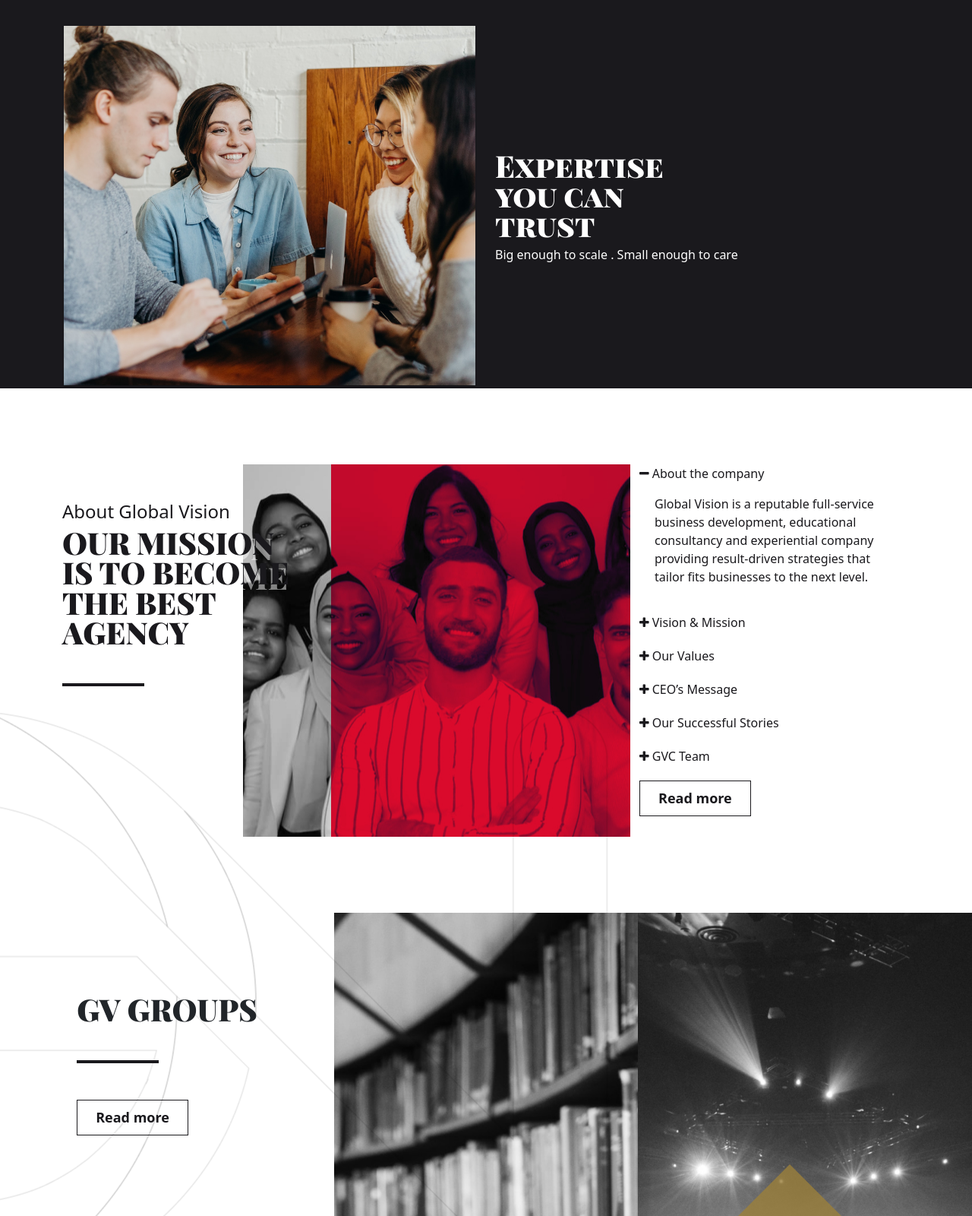
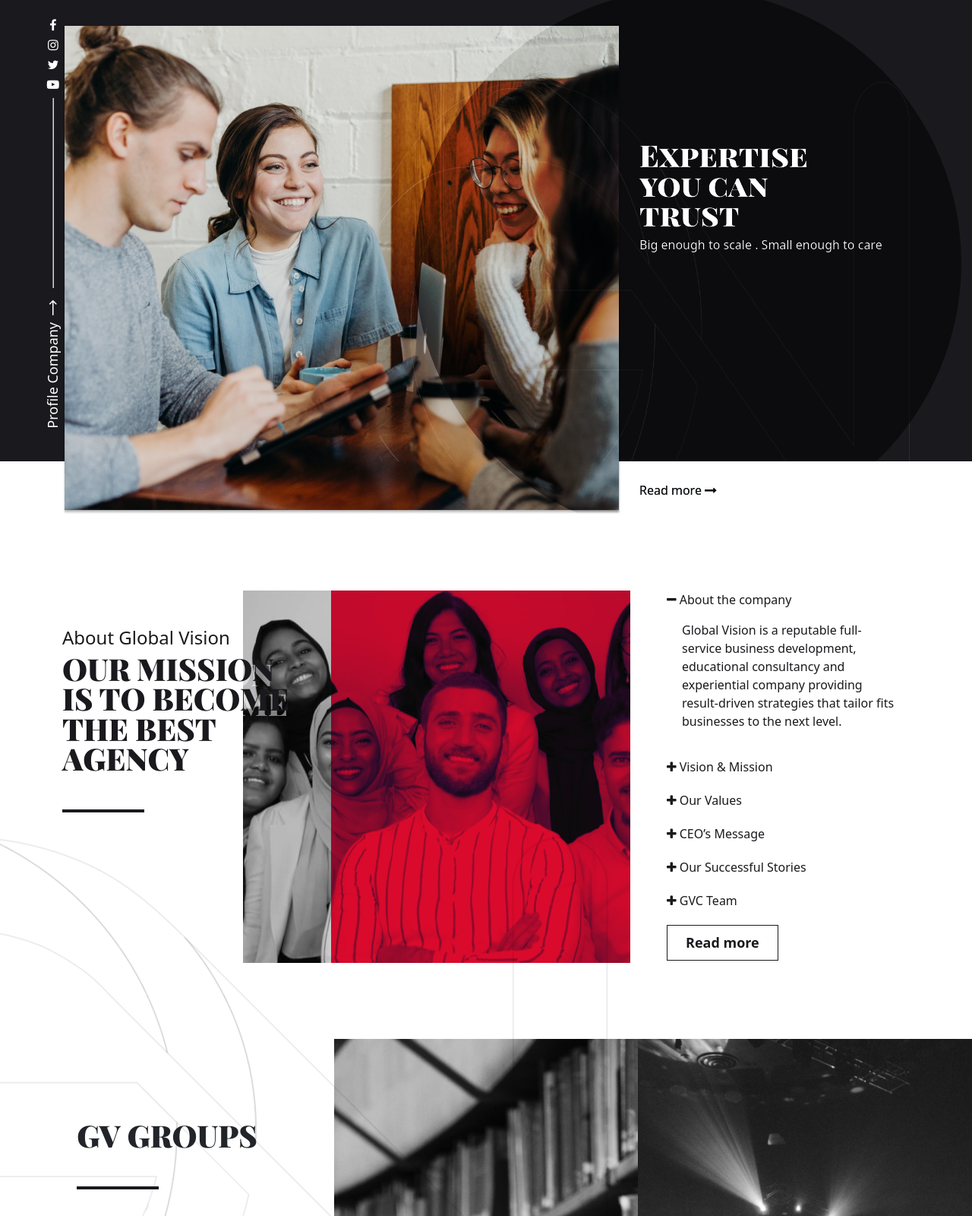
Before and after one commit to Mouldi-souissi/gv-landing, a plain HTML site: page index.html in a window 1280 px wide. Shown: the part 120-1720 px from the top of the page at 76% size. Drawn offline with nearby package versions, Linux system fonts and the light colour scheme.

Commit message:
social media

```diff
--- a/index.html
+++ b/index.html
@@ -46,15 +46,15 @@
         ></i>
       </div>
       <div class="container hero mt-5">
-        <div class="row">
-          <div class="col-lg-6">
+        <div class="row hero-inner">
+          <div class="col-lg-8">
             <img
               alt="hero"
               src="./assets/hero.png"
               class="hero-img img-fluid"
             />
           </div>
-          <div class="col-lg-6 align-self-center hero-text">
+          <div class="col-lg-4 hero-text">
             <div class="section-title font-light mb-2">
               Expertise<br />
               you can<br />
@@ -63,10 +63,27 @@
             <div class="sub-title font-light">
               Big enough to scale . Small enough to care
             </div>
+            <div class="sphere"></div>
+            <div class="btn-hero d-flex align-items-center" type="button">
+              Read more
+              <i
+                class="fa fa-long-arrow-right fa-1x ms-1"
+                aria-hidden="true"
+              ></i>
+            </div>
           </div>
+          <img alt="logo" src="./assets/logo-deco.png" class="hero-logo" />
         </div>
       </div>
-      <!-- <img alt="logo" src="./assets/logo-deco.png" class="logo-deco" /> -->
+      <div class="social-media d-none d-xl-flex">
+        <i class="fa fa-facebook icon"></i>
+        <i class="fa fa-instagram icon"></i>
+        <i class="fa fa-twitter icon"></i>
+        <i class="fa fa-youtube-play icon"></i>
+        <img src="./assets/line.png" alt="line" height="250px" />
+        <img src="./assets/arrow.png" alt="arrow" class="mt-3" />
+        <div class="social-media-title">Profile Company</div>
+      </div>
     </header>
 
     <section class="about-us">
@@ -82,7 +99,7 @@
             </div>
             <hr class="line my-5" />
           </div>
-          <div class="col-lg-4 right h-100">
+          <div class="col-lg-4 right h-100 ps-5">
             <div class="accordion" id="accordionExample">
               <div class="accordion-item">
                 <div
--- a/styles.css
+++ b/styles.css
@@ -72,6 +72,7 @@ body {
 .header {
   background: #1a191d;
   width: 100%;
+  position: relative;
 }
 
 .nav {
@@ -110,7 +111,65 @@ body {
 }
 .hero-text {
   position: relative;
-  height: 100%;
+  display: flex;
+  flex-direction: column;
+  padding-top: 150px;
+  margin-bottom: -50px;
+}
+
+.hero-img {
+  margin-bottom: -70px;
+}
+.sphere {
+  position: absolute;
+  top: 50%;
+  left: 20%;
+  transform: translate(-50%, -50%);
+  background: rgba(0, 0, 0, 0.56);
+  mix-blend-mode: overlay;
+  height: 90vmin;
+  width: 90vmin;
+  border-radius: 50%;
+  z-index: 1;
+}
+.hero-inner {
+  position: relative;
+}
+.hero-logo {
+  position: absolute;
+  /* height: 100%;
+  width: 50%; */
+  bottom: 0;
+  right: 0;
+  width: 722px !important;
+  height: 500px !important;
+}
+.btn-hero {
+  margin-top: auto;
+}
+
+.header .social-media {
+  position: absolute;
+  top: 20%;
+  left: 0;
+  display: flex;
+  flex-direction: column;
+  align-items: center;
+  justify-content: center;
+}
+.header .social-media .icon {
+  color: var(--font-primary-color);
+  margin-bottom: 10px;
+  cursor: pointer;
+}
+
+.header .social-media-title {
+  font-weight: 500;
+  font-size: 18px;
+  line-height: 98.3%;
+  color: var(--font-primary-color);
+  transform: rotate(-90deg);
+  margin-top: 70px;
 }
 
 /* ************ header end *************** */
@@ -130,7 +189,7 @@ body {
   }
 }
 .about-us {
-  padding-top: 100px;
+  padding-top: 170px;
   padding-bottom: 100px;
   overflow: hidden;
 }
@@ -152,7 +211,6 @@ body {
 .about-us .left-part .section-title {
   text-shadow: -2px 7px 0px rgba(255, 255, 255, 0.5);
 }
-
 .accordion-item {
   border: none !important;
   background: transparent !important;
@@ -210,12 +268,12 @@ body {
   }
   .triangle {
     position: absolute;
-    top: -69px;
+    top: -50px;
     left: 50%;
     transform: translate(-50%, 0);
     width: 0;
     height: 0;
-    border-width: 0 69px 69px 69px;
+    border-width: 0 50px 50px 50px;
     border-style: solid;
   }
   .triangle-blue-box {
@@ -296,12 +354,12 @@ body {
   .triangle-blue-box {
     position: absolute;
     top: 50%;
-    left: -69px;
+    left: -50px;
     transform: rotate(-90deg) translate(-50%, 0);
     transform-origin: top left;
     width: 0;
     height: 0;
-    border-width: 0 69px 69px 69px;
+    border-width: 0 50px 50px 50px;
     border-color: transparent transparent rgba(28, 181, 224, 0.8) transparent;
     border-style: solid;
   }
@@ -312,12 +370,12 @@ body {
   }
   .triangle-brown-box {
     position: absolute;
-    top: -69px;
+    top: -50px;
     left: 50%;
     transform: translate(-50%, 0);
     width: 0;
     height: 0;
-    border-width: 0 69px 69px 69px;
+    border-width: 0 50px 50px 50px;
     border-color: transparent transparent rgba(155, 128, 59, 0.8) transparent;
     border-style: solid;
   }
@@ -329,12 +387,12 @@ body {
   .triangle-orange-box {
     position: absolute;
     top: 50%;
-    right: -69px;
+    right: -50px;
     transform: rotate(90deg) translate(-50%, 0);
     transform-origin: 50% bottom;
     width: 0;
     height: 0;
-    border-width: 0 69px 69px 69px;
+    border-width: 0 50px 50px 50px;
     border-color: transparent transparent rgba(241, 88, 34, 0.8) transparent;
     border-style: solid;
   }
@@ -345,12 +403,12 @@ body {
   }
   .triangle-green-box {
     position: absolute;
-    bottom: -69px;
+    bottom: -50px;
     left: 50%;
     transform: translate(-50%, 0) rotate(180deg);
     width: 0;
     height: 0;
-    border-width: 0 69px 69px 69px;
+    border-width: 0 50px 50px 50px;
     border-color: transparent transparent rgba(154, 192, 41, 0.8) transparent;
     border-style: solid;
   }
@@ -361,12 +419,12 @@ body {
   }
   .triangle-light-blue {
     position: absolute;
-    top: -69px;
+    top: -50px;
     left: 50%;
     transform: translate(-50%, 0);
     width: 0;
     height: 0;
-    border-width: 0 69px 69px 69px;
+    border-width: 0 50px 50px 50px;
     border-color: transparent transparent rgba(63, 179, 165, 0.8) transparent;
     border-style: solid;
   }
@@ -378,12 +436,12 @@ body {
   .triangle-dark-blue {
     position: absolute;
     top: 50%;
-    left: -69px;
+    left: -50px;
     transform: rotate(-90deg) translate(-50%, 0);
     transform-origin: top left;
     width: 0;
     height: 0;
-    border-width: 0 69px 69px 69px;
+    border-width: 0 50px 50px 50px;
     border-color: transparent transparent rgba(0, 43, 194, 0.8) transparent;
     border-style: solid;
   }
@@ -394,12 +452,12 @@ body {
   }
   .triangle-red-box {
     position: absolute;
-    bottom: -69px;
+    bottom: -50px;
     left: 50%;
     transform: translate(-50%, 0) rotate(180deg);
     width: 0;
     height: 0;
-    border-width: 0 69px 69px 69px;
+    border-width: 0 50px 50px 50px;
     border-color: transparent transparent rgba(194, 0, 0, 0.8) transparent;
     border-style: solid;
   }
@@ -620,23 +678,23 @@ body {
   }
   .triangle1 {
     position: absolute;
-    top: -69px;
+    top: -50px;
     left: 50%;
     transform: translate(-50%, 0);
     width: 0;
     height: 0;
-    border-width: 0 69px 69px 69px;
+    border-width: 0 50px 50px 50px;
     border-color: transparent transparent rgba(122, 195, 119, 0.8) transparent;
     border-style: solid;
   }
   .triangle2 {
     position: absolute;
-    top: -69px;
+    top: -50px;
     left: 50%;
     transform: translate(-50%, 0);
     width: 0;
     height: 0;
-    border-width: 0 69px 69px 69px;
+    border-width: 0 50px 50px 50px;
     border-color: transparent transparent rgba(0, 102, 255, 0.8) transparent;
     border-style: solid;
   }
@@ -670,24 +728,24 @@ body {
   }
   .triangle1 {
     position: absolute;
-    bottom: -69px;
+    bottom: -50px;
     left: 50%;
     transform: translate(-50%, 0) rotate(180deg);
     width: 0;
     height: 0;
-    border-width: 0 69px 69px 69px;
+    border-width: 0 50px 50px 50px;
     border-color: transparent transparent rgba(122, 195, 119, 0.8) transparent;
     border-style: solid;
   }
   .triangle2 {
     position: absolute;
     top: 50%;
-    left: -69px;
+    left: -50px;
     transform: rotate(-90deg) translate(-50%, 0);
     transform-origin: top left;
     width: 0;
     height: 0;
-    border-width: 0 69px 69px 69px;
+    border-width: 0 50px 50px 50px;
     border-color: transparent transparent rgba(0, 102, 255, 0.8) transparent;
     border-style: solid;
   }
```
Also changed, not shown: assets/arrow.png (added), assets/line.png (added).
